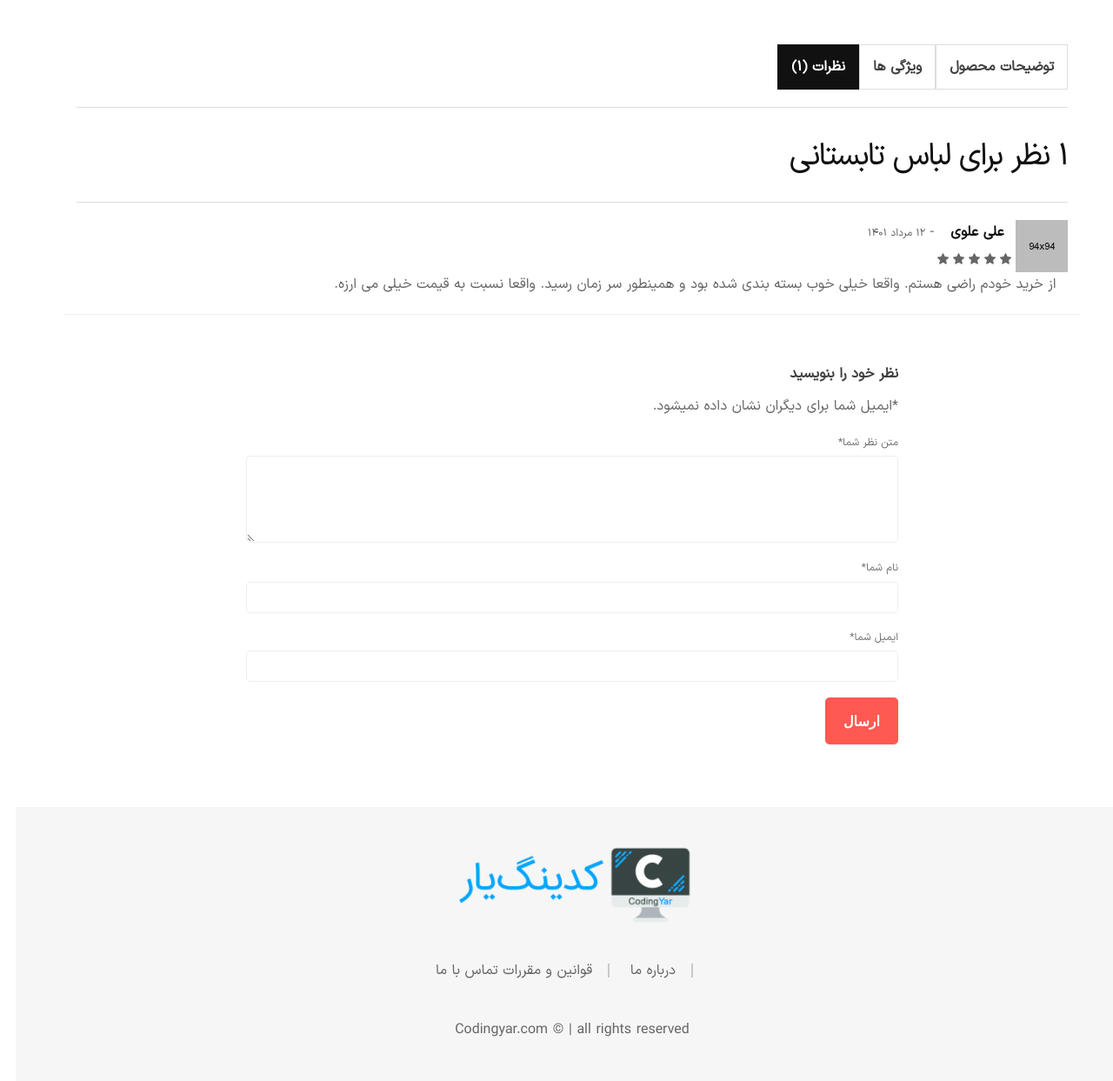
After one commit to AmirHossein82x/django-online-shop, a Django app: a page that uses store/templates/store/product_detail.html in a window 1280 px wide, after a click on "نظرات (۱)". The commit adds this page. Shown: the part 769-2012 px from the top of the page at 87% size. Run offline with Django 4.2, Linux system fonts and the light colour scheme; data comes from the database, SQL or seed files in the repository; parts of the project's set-up code (start-up, migrations or seed data) failed here and were passed over; some libraries are stand-ins or nearby versions; some web fonts are replaced.

Commit message:
create detail view for product

```diff
--- /dev/null
+++ b/store/templates/store/product_detail.html
@@ -0,0 +1,227 @@
+{% extends '_base.html' %}
+{% block content %}
+    <!-- Breadcrumb area Start -->
+    <div class="breadcrumb-area bg-color ptb--90" data-bg-color="#f6f6f6">
+        <div class="container">
+            <div class="row">
+                <div class="col-12">
+                    <div class="d-flex justify-content-between align-items-center flex-sm-row flex-column">
+                        <h1 class="page-title">جزئیات محصول «{{ product.title }}»</h1>
+                    </div>
+                </div>
+            </div>
+        </div>
+    </div>
+    <!-- Breadcrumb area End -->
+
+    <!-- Main Content Wrapper Start -->
+    <div class="main-content-wrapper">
+        <div class="page-content-inner ptb--80">
+            <div class="container">
+                <div class="row no-gutters mb--80">
+                    <div class="col-12 col-sm-4 product-main-image d-flex align-content-center">
+                        <img class="m-auto" style="max-height: 400px;"
+                             src="https://dkstatics-public.digikala.com/digikala-products/8f34ee9823202d09ee97deb9b1c8e3300a9a24d8_1643265727.jpg?x-oss-process=image/resize,w_1600/quality,q_80"
+                             alt="">
+                    </div>
+                    <div class="col-12 col-sm-8 product-main-details mt-md--50">
+                        <div class="product-summary pl-lg--30 pl-md--0 text-right p-4">
+                            <h3 class="product-title mb--20">{{ product.title }}</h3>
+                            <p class="product-short-description mb--20">
+                                {{ product.description }}
+                            </p>
+                            <div class="my-5 py-5 product-price-wrapper mb--25">
+                                <span class="money text-success">{{ product.final_price }} تومان</span>
+                                <span class="price-separator">-</span>
+                                <span class="money old-price text-danger">{{ product.final_price }} تومان</span>
+                            </div>
+                            <div class="product-action d-flex align-items-sm-center align-content-center mb--30">
+                                <div class="quantity-wrapper d-flex justify-content-start">
+                                    <div class="quantity">
+                                        <input type="number" class="quantity-input" name="qty" id="qty" value="1"
+                                               min="1">
+                                    </div>
+                                </div>
+                                <button type="button" class="btn btn-small btn-bg-red btn-color-white btn-hover-2"
+                                        onclick="window.location.href='cart.html'">
+                                    اضافه به سبد خرید
+                                </button>
+                            </div>
+                            <div class="product-footer-meta mt-5 pt-5">
+                                <p><span class="m-0">دسته بندی ها:</span>
+                                    {% for category in product.category.all %}
+                                        <a href="{% url 'product-list' %}?category__title={{ category.title }}">{{ category.title }}</a>,
+
+                                    {% endfor %}
+                                </p>
+                            </div>
+                        </div>
+                    </div>
+                </div>
+                <div class="row justify-content-center">
+                    <div class="col-12">
+                        <div class="product-data-tab tab-style-3">
+                            <div class="nav nav-tabs product-data-tab__head" id="product-tab" role="tablist">
+                                <a class="m-0 product-data-tab__link nav-link active" id="nav-description-tab"
+                                   data-toggle="tab" href="#nav-description" role="tab" aria-selected="true">
+                                    <span>توضیحات محصول</span>
+                                </a>
+                                <a class="m-0 product-data-tab__link nav-link" id="nav-info-tab" data-toggle="tab"
+                                   href="#nav-info" role="tab" aria-selected="true">
+                                    <span>ویژگی ها</span>
+                                </a>
+                                <a class="m-0 product-data-tab__link nav-link" id="nav-reviews-tab" data-toggle="tab"
+                                   href="#nav-reviews" role="tab" aria-selected="true">
+                                    <span>نظرات (۱)</span>
+                                </a>
+                            </div>
+                            <div class="tab-content product-data-tab__content" id="product-tabContent">
+                                <div class="tab-pane fade show active" id="nav-description" role="tabpanel"
+                                     aria-labelledby="nav-description-tab">
+                                    <div class="product-description text-justify">
+                                        <p>لورم ایپسوم متن ساختگی با تولید سادگی نامفهوم از صنعت چاپ، و با استفاده از
+                                            طراحان گرافیک است، چاپگرها و متون بلکه روزنامه و مجله در ستون و سطرآنچنان که
+                                            لازم است، و برای شرایط فعلی تکنولوژی مورد نیاز، و کاربردهای متنوع با هدف
+                                            بهبود ابزارهای کاربردی می باشد، کتابهای زیادی در شصت و سه درصد گذشته حال و
+                                            آینده، شناخت فراوان جامعه و متخصصان را می طلبد، تا با نرم افزارها شناخت
+                                            بیشتری را برای طراحان رایانه ای علی الخصوص طراحان خلاقی، و فرهنگ پیشرو در
+                                            زبان فارسی ایجاد کرد، در این صورت می توان امید داشت که تمام و دشواری موجود
+                                            در ارائه راهکارها، و شرایط سخت تایپ به پایان رسد و زمان مورد نیاز شامل
+                                            حروفچینی دستاوردهای اصلی، و جوابگوی سوالات پیوسته اهل دنیای موجود طراحی
+                                            اساسا مورد استفاده قرار گیرد.لورم ایپسوم متن ساختگی با تولید سادگی نامفهوم
+                                            از صنعت چاپ، و با استفاده از
+                                            طراحان گرافیک است، چاپگرها و متون بلکه روزنامه و مجله در ستون و سطرآنچنان که
+                                            لازم است، و برای شرایط فعلی تکنولوژی مورد نیاز، و کاربردهای متنوع با هدف
+                                            بهبود ابزارهای کاربردی می باشد، کتابهای زیادی در شصت و سه درصد گذشته حال و
+                                            آینده، شناخت فراوان جامعه و متخصصان را می طلبد،
+                                            تا با نرم افزارها شناخت بیشتری را برای طراحان رایانه ای علی الخصوص طراحان
+                                            خلاقی، و فرهنگ پیشرو در زبان فارسی ایجاد کرد، در این صورت می توان امید داشت
+                                            که تمام و دشواری موجود در ارائه راهکارها، و شرایط سخت تایپ به پایان رسد و
+                                            زمان مورد نیاز شامل حروفچینی دستاوردهای اصلی،
+                                            و جوابگوی سوالات پیوسته اهل دنیای موجود طراحی اساسا مورد استفاده قرار
+                                            گیرد.لورم ایپسوم متن ساختگی با تولید سادگی نامفهوم از صنعت چاپ، و با استفاده
+                                            از طراحان گرافیک است، چاپگرها و متون بلکه روزنامه و مجله در ستون و سطرآنچنان
+                                            که لازم است، و برای شرایط فعلی تکنولوژی مورد نیاز،</p>
+                                        <p>
+                                            و کاربردهای متنوع با هدف بهبود ابزارهای کاربردی می باشد، کتابهای زیادی در
+                                            شصت و سه درصد گذشته حال و آینده، شناخت فراوان جامعه و متخصصان را می طلبد، تا
+                                            با نرم افزارها شناخت بیشتری را برای طراحان رایانه ای علی الخصوص طراحان
+                                            خلاقی، و فرهنگ پیشرو در زبان فارس
+                                            ی ایجاد کرد، در این صورت می توان امید داشت که تمام و دشواری موجود در ارائه
+                                            راهکارها، و شرایط سخت تایپ به پایان رسد و زمان مورد نیاز شامل حروفچینی
+                                            دستاوردهای اصلی، و جوابگوی سوالات پیوسته اهل دنیای موجود طراحی اساسا مورد
+                                            استفاده قرار گیرد.</p>
+
+                                    </div>
+                                </div>
+                                <div class="tab-pane text-right" id="nav-info" role="tabpanel"
+                                     aria-labelledby="nav-info-tab">
+                                    <div class="table-content table-responsive">
+                                        <table class="table shop_attributes">
+                                            <tbody>
+                                            <tr>
+                                                <th>وزن</th>
+                                                <td>۴۳۰ گرم</td>
+                                            </tr>
+                                            <tr>
+                                                <th>سایز</th>
+                                                <td>XL</td>
+                                            </tr>
+                                            <tr>
+                                                <th>رنگ</th>
+                                                <td>
+                                                    <a href="shop-sidebar.html">مشکی</a>,
+                                                    <a href="shop-sidebar.html">سبز</a>,
+                                                    <a href="shop-sidebar.html">قرمز</a>,
+                                                    <a href="shop-sidebar.html">نارنجی</a>,
+                                                </td>
+                                            </tr>
+                                            </tbody>
+                                        </table>
+                                    </div>
+                                </div>
+                                <div class="tab-pane fade" id="nav-reviews" role="tabpanel"
+                                     aria-labelledby="nav-reviews-tab">
+                                    <div class="product-reviews">
+                                        <h3 class="review__title">۱ نظر برای لباس تابستانی</h3>
+                                        <ul class="review__list">
+                                            <li class="review__item">
+                                                <div class="review__container">
+                                                    <div class="review__text">
+                                                        <div class="d-flex flex-sm-row flex-row">
+                                                            <img src="assets/img/others/comment-1.jpg"
+                                                                 alt="Review Avatar" class="review__avatar">
+                                                            <div>
+                                                                <div class="review__meta">
+                                                                    <strong class="review__author px-4">علی
+                                                                        علوی</strong>
+                                                                    <span class="review__dash">-</span>
+                                                                    <span class="review__published-date">۱۲ مرداد ۱۴۰۱</span>
+                                                                </div>
+                                                                <div class="product-rating">
+                                                                    <div class="m-0 star-rating star-five">
+                                                                        <span>Rated <strong class="rating">5.00</strong> out of 5</span>
+                                                                    </div>
+                                                                </div>
+                                                            </div>
+                                                        </div>
+                                                        <p class="review__description text-right px-4">
+                                                            از خرید خودم راضی هستم. واقعا خیلی خوب بسته بندی شده بود و
+                                                            همینطور سر زمان رسید. واقعا نسبت به قیمت خیلی می ارزه.
+                                                        </p>
+                                                    </div>
+                                                </div>
+                                            </li>
+                                        </ul>
+                                        <div class="review-form-wrapper">
+                                            <div class="row">
+                                                <div class="border-top py-5 w-100"></div>
+                                                <div class="col-lg-8 m-auto">
+                                                    <span class="reply-title pull-right">نظر خود را بنویسید</span>
+                                                    <br>
+                                                    <form action="#" class="form text-right">
+                                                        <div class="form-notes mb--20">
+                                                            <p class="my-3"><span class="required">*</span>ایمیل شما
+                                                                برای دیگران نشان داده نمیشود.</p>
+                                                        </div>
+                                                        <div class="form__group mb--10">
+                                                            <label class="form__label d-block" for="email">متن نظر
+                                                                شما<span class="required">*</span></label>
+                                                            <textarea name="review" id="review"
+                                                                      class="form__input form__input--textarea"></textarea>
+                                                        </div>
+                                                        <div class="form__group mb--20">
+                                                            <label class="form__label d-block" for="name">نام شما<span
+                                                                    class="required">*</span></label>
+                                                            <input type="text" name="name" id="name"
+                                                                   class="form__input">
+                                                        </div>
+                                                        <div class="form__group mb--20">
+                                                            <label class="form__label d-block" for="email">ایمیل
+                                                                شما<span class="required">*</span></label>
+                                                            <input type="email" name="email" id="email"
+                                                                   class="form__input">
+                                                        </div>
+                                                        <div class="form__group">
+                                                            <div class="form-row">
+                                                                <div class="col-12">
+                                                                    <input type="submit" value="ارسال"
+                                                                           class="btn-submit">
+                                                                </div>
+                                                            </div>
+                                                        </div>
+                                                    </form>
+                                                </div>
+                                            </div>
+                                        </div>
+                                    </div>
+                                </div>
+                            </div>
+                        </div>
+                    </div>
+                </div>
+            </div>
+        </div>
+    </div>
+    <!-- Main Content Wrapper End -->
+{% endblock %}
--- a/store/urls.py
+++ b/store/urls.py
@@ -2,5 +2,6 @@ from django.urls import path, include
 from . import views
 
 urlpatterns = [
-    path('products/', views.ProductList.as_view(), name='product-list')
+    path('products/', views.ProductList.as_view(), name='product-list'),
+    path('products/<slug:slug>/', views.ProductDetail.as_view(), name='product-detail'),
    ]
--- a/store/views.py
+++ b/store/views.py
@@ -1,4 +1,4 @@
-from django.shortcuts import render
+from django.shortcuts import render, get_object_or_404
 from django.views import generic
 from .models import Product
 
@@ -14,4 +14,15 @@ class ProductList(generic.ListView):
     context_object_name = 'products'
 
     def get_queryset(self):
+        if query_param := self.request.GET.get('category__title'):
+            return Product.objects.available().filter(category__title__exact=query_param)
         return Product.objects.available()
+
+
+class ProductDetail(generic.DetailView):
+    model = Product
+    template_name = 'store/product_detail.html'
+
+    def get_object(self, queryset=None):
+        product = get_object_or_404(Product, slug=self.kwargs['slug'])
+        return product
```
Also changed, not shown: store/templates/store/product_list.html (+15 -7 lines).
